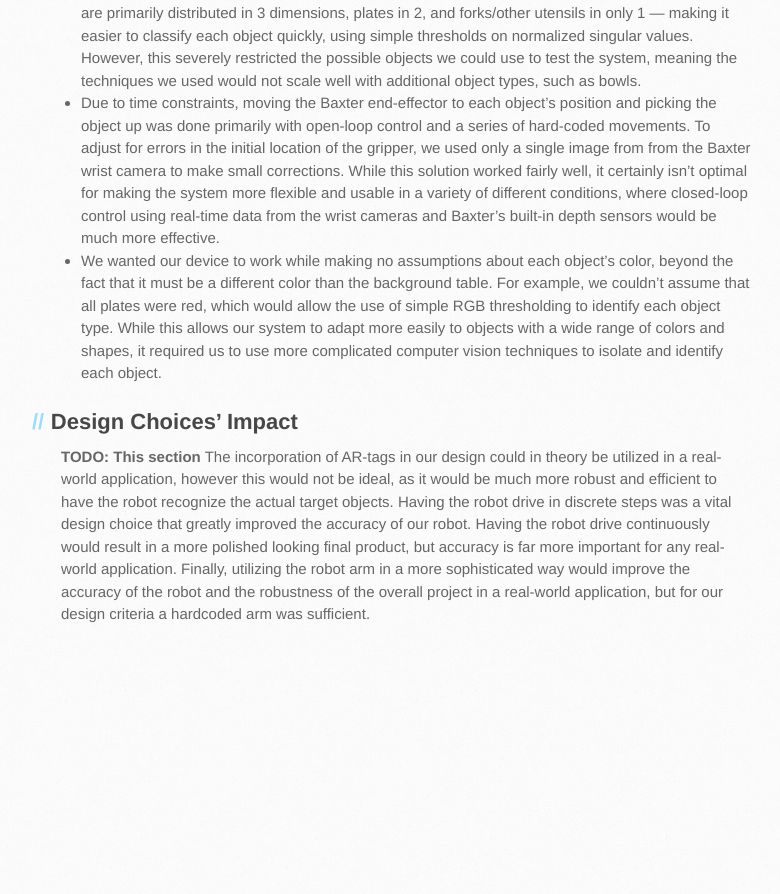
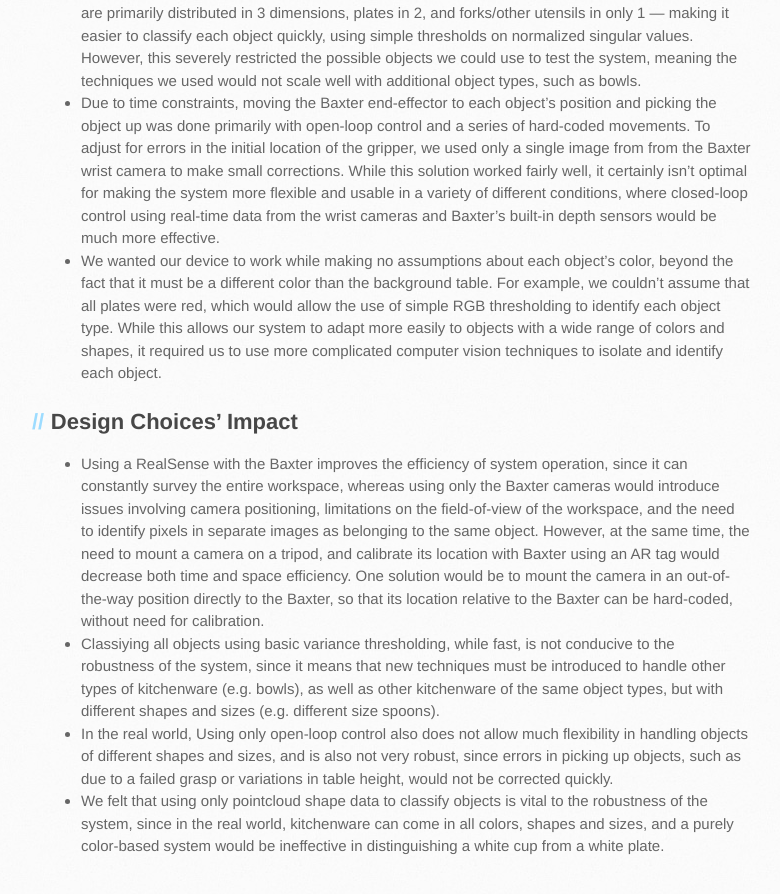
Before and after one commit to afmdnf/ee106a-project, a Jekyll site: the page built from docs/design.md, in a window 1280 px wide and 900 px high, scrolled down 1037 px. Shown: the top 894 px of the window, without its empty margins (109-889 px from the left). Built offline with Jekyll 4.4.1, drawn with Linux system fonts in a browser that asks for light colours; our own code applies the rules of GitHub Pages for plain Markdown files; the repository's description, which GitHub fills in, is left out; before the commit the page ends 1705 px from its top, so only the background shows below that.

Commit message:
Added last section of Design

```diff
--- a/docs/design.md
+++ b/docs/design.md
@@ -21,4 +21,7 @@ The final design of our system uses images from a RealSense's standard camera to
 
 ## Design Choices' Impact
 
-**TODO: This section** The incorporation of AR-tags in our design could in theory be utilized in a real-world application, however this would not be ideal, as it would be much more robust and efficient to have the robot recognize the actual target objects. Having the robot drive in discrete steps was a vital design choice that greatly improved the accuracy of our robot. Having the robot drive continuously would result in a more polished looking final product, but accuracy is far more important for any real-world application. Finally, utilizing the robot arm in a more sophisticated way would improve the accuracy of the robot and the robustness of the overall project in a real-world application, but for our design criteria a hardcoded arm was sufficient.
+* Using a RealSense with the Baxter improves the efficiency of system operation, since it can constantly survey the entire workspace, whereas using only the Baxter cameras would introduce issues involving camera positioning, limitations on the field-of-view of the workspace, and the need to identify pixels in separate images as belonging to the same object. However, at the same time, the need to mount a camera on a tripod, and calibrate its location with Baxter using an AR tag would decrease both time and space efficiency. One solution would be to mount the camera in an out-of-the-way position directly to the Baxter, so that its location relative to the Baxter can be hard-coded, without need for calibration.
+* Classiying all objects using basic variance thresholding, while fast, is not conducive to the robustness of the system, since it means that new techniques must be introduced to handle other types of kitchenware (e.g. bowls), as well as other kitchenware of the same object types, but with different shapes and sizes (e.g. different size spoons).
+* In the real world, Using only open-loop control also does not allow much flexibility in handling objects of different shapes and sizes, and is also not very robust, since errors in picking up objects, such as due to a failed grasp or variations in table height, would not be corrected quickly.
+* We felt that using only pointcloud shape data to classify objects is vital to the robustness of the system, since in the real world, kitchenware can come in all colors, shapes and sizes, and a purely color-based system would be ineffective in distinguishing a white cup from a white plate.
```
